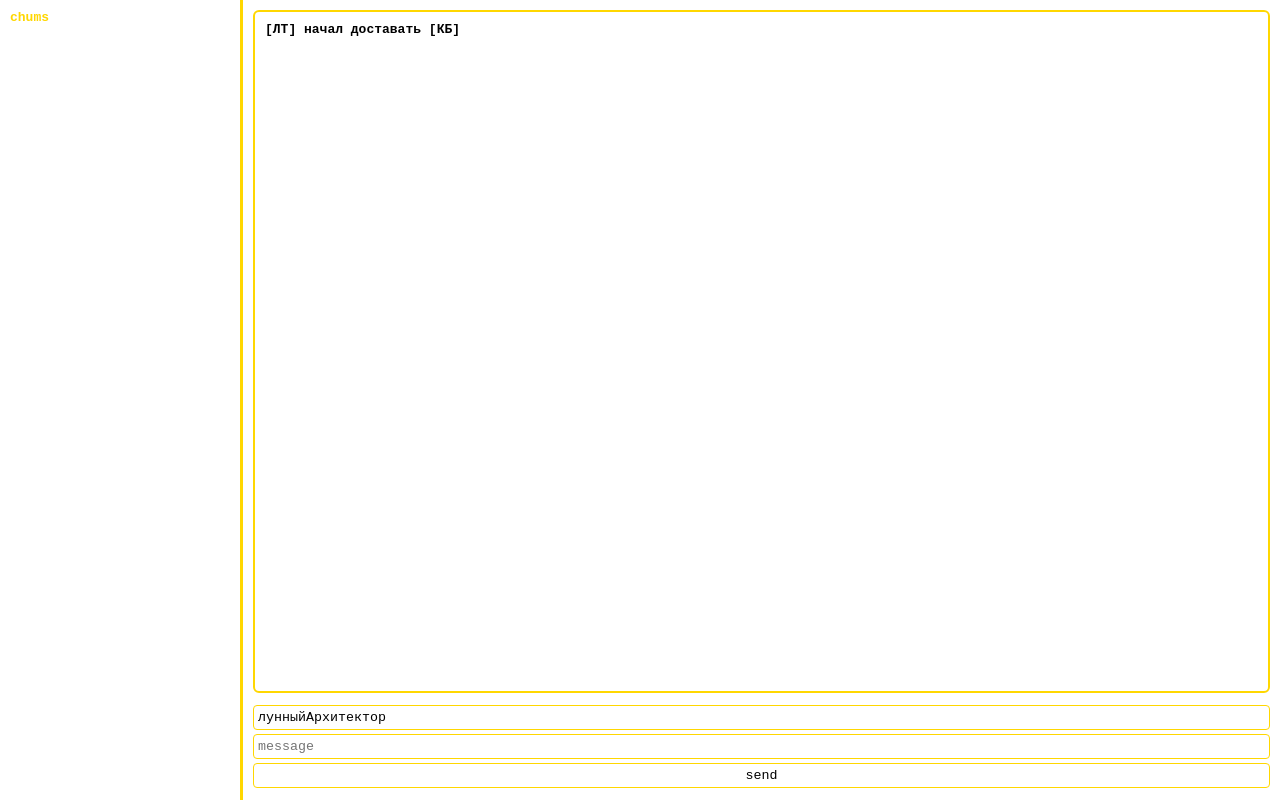
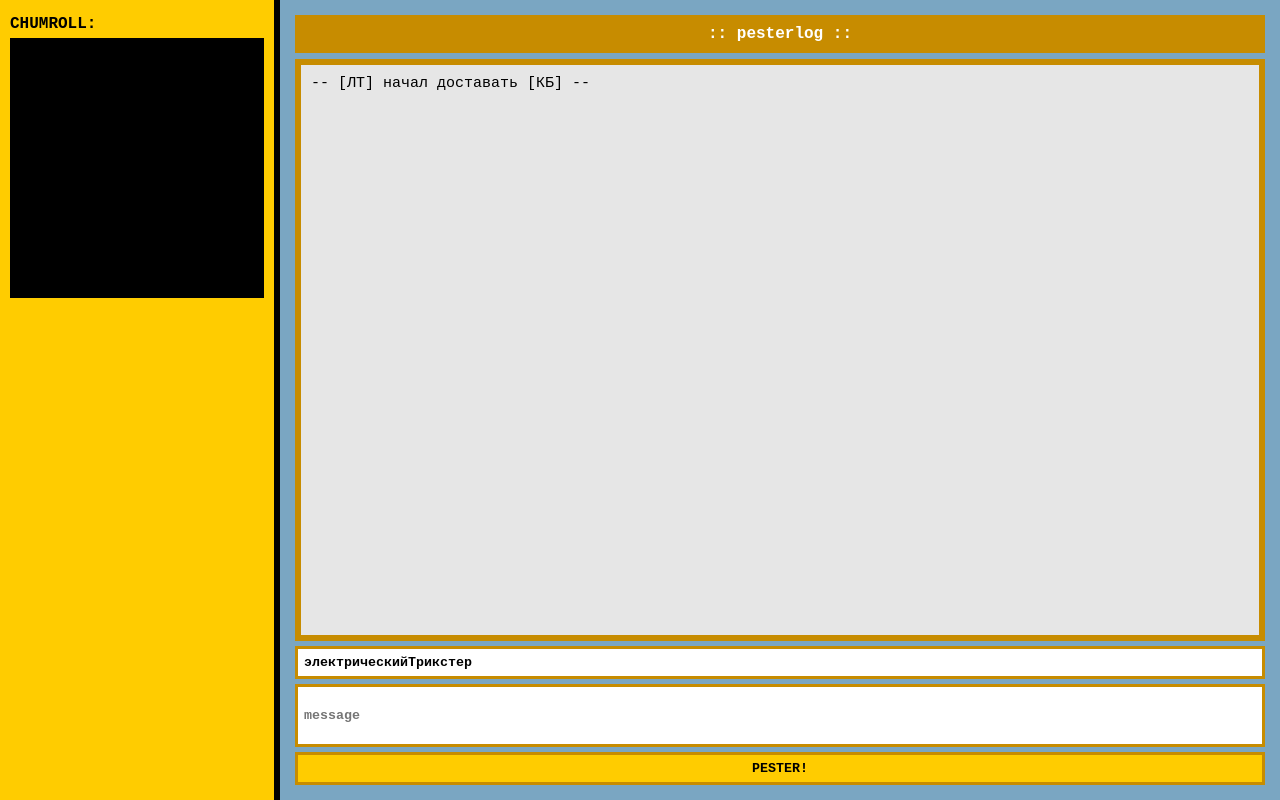
Before and after one commit to timaeusTestified-heart/pesterlog, a website: page public/index.html in a window 1280 px wide. Drawn offline with nearby package versions, Linux system fonts and the light colour scheme; no server answers.

Commit message:
Update index.html

```diff
--- a/public/index.html
+++ b/public/index.html
@@ -2,109 +2,143 @@
 <html>
 <head>
 <meta charset="UTF-8">
-<title>PesterLog Light</title>
+<title>PesterLog</title>
 <meta name="viewport" content="width=device-width, initial-scale=1.0">
 
 <style>
-/* скрываем страницу пока не загрузится */
-body {
-  visibility: hidden;
+body{
   margin:0;
-  font-family: monospace;
+  font-family:"Courier New", monospace;
   display:flex;
-  background:#fff;
-  color:#000;
   height:100vh;
+  background:#5f8fa8;
+  visibility:hidden;
+}
+body.loaded{visibility:visible}
+
+/* левая панель */
+#sidebar{
+  width:280px;
+  background:#ffcc00;
+  padding:10px;
+  box-sizing:border-box;
+  border-right:6px solid #000;
 }
 
-/* показываем страницу */
-body.loaded { visibility: visible; }
+#sidebar h4{
+  margin:5px 0;
+  font-weight:bold;
+}
 
-/* sidebar с друзьями */
-#sidebar {
-  width:220px;
-  background:#fff;
-  border-right:3px solid #FFD700;
+/* chumroll */
+#users{
+  background:#000;
+  height:250px;
+  overflow-y:auto;
+  padding:5px;
+  margin-bottom:10px;
+}
+
+.user{
+  padding:5px;
+  margin-bottom:4px;
+  cursor:pointer;
+  font-weight:bold;
+  display:flex;
+  justify-content:space-between;
+}
+
+.user:hover{
+  background:#222;
+}
+
+.status{font-size:12px}
+
+/* правая часть */
+#chat-container{
+  flex:1;
+  background:#7aa6c2;
+  padding:15px;
+  box-sizing:border-box;
+  display:flex;
+  flex-direction:column;
+}
+
+/* заголовок окна */
+.chat-header{
+  background:#c78c00;
+  color:#fff;
+  padding:6px;
+  font-weight:bold;
+  text-align:center;
+  border:4px solid #c78c00;
+  margin-bottom:6px;
+}
+
+/* окно чата */
+#chat{
+  background:#e6e6e6;
+  border:6px solid #c78c00;
+  flex:1;
   padding:10px;
   overflow-y:auto;
+  font-size:15px;
 }
-#sidebar h4 { color:#FFD700; margin-top:0; }
-.user {
-  cursor:pointer;
-  margin-bottom:5px;
+
+/* приватные */
+.private-chat{
+  border:4px solid #c78c00;
+  background:#e6e6e6;
   padding:6px;
-  border-radius:4px;
-  border:1px solid #FFD700;
-  display:flex;
-  justify-content:space-between;
-  align-items:center;
-  transition: background 0.3s;
-}
-.user:hover {background:#fffacd;}
-.status {font-size:12px;}
-
-/* контейнер чата */
-#chat-container {
-  flex:1;
-  display:flex;
-  flex-direction:column;
-  padding:10px;
-  overflow:hidden;
-}
-#chat {
-  flex:1;
-  border:2px solid #FFD700;
-  padding:10px;
-  border-radius:6px;
-  margin-bottom:10px;
-  background:#fff;
+  margin-top:10px;
+  height:200px;
   overflow-y:auto;
 }
 
-/* приватные чаты */
-.private-chat {
-  border:2px solid #FFD700;
-  padding:5px;
-  margin-top:10px;
-  height:200px;
-  overflow-y:auto;
-  border-radius:6px;
-  background:#fff;
-}
-.private-chat .messages {
-  max-height:140px;
+.private-chat .messages{
+  max-height:130px;
   overflow-y:auto;
   margin-bottom:5px;
 }
 
-/* input и кнопки */
-input, button {
-  background:#fff;
-  color:#000;
-  border:1px solid #FFD700;
-  font-family: monospace;
-  margin:2px 0;
-  padding:4px;
-  border-radius:4px;
+/* инпуты */
+input,button{
+  font-family:"Courier New", monospace;
+  font-weight:bold;
+  border:3px solid #c78c00;
+  padding:6px;
+  margin-top:5px;
 }
-button:hover {background:#fffacd;}
-.mood-buttons button {margin-right:5px; cursor:pointer;}
 
+button{
+  cursor:pointer;
+  background:#ffcc00;
+}
+
+button:hover{
+  background:#ffaa00;
+}
+
+#message{
+  height:45px;
+}
 </style>
 </head>
 
 <body>
+
 <div id="sidebar">
-  <h4>chums</h4>
+  <h4>CHUMROLL:</h4>
   <div id="users"></div>
 </div>
 
 <div id="chat-container">
+  <div class="chat-header">:: pesterlog ::</div>
   <div id="chat"></div>
 
   <input id="name" placeholder="nickname">
   <input id="message" placeholder="message">
-  <button onclick="send()">send</button>
+  <button onclick="send()">PESTER!</button>
 
   <div id="private-chats"></div>
 </div>
@@ -121,77 +155,69 @@ const usersDiv = document.getElementById("users");
 const ping = document.getElementById("ping");
 const privateChatsDiv = document.getElementById("private-chats");
 
-let nickname = "";
-let color = "";
-let mood = "";
+let nickname="";
+let color="";
+let mood="";
 
-// больше цветов для ника
-const nickColors = ["#FF4500","#1E90FF","#32CD32","#FFD700","#FF69B4","#8A2BE2","#00CED1","#FF6347","#FF1493","#00FA9A","#7FFF00","#DA70D6","#00BFFF"];
+const nickColors=["#FF4500","#1E90FF","#32CD32","#FFD700","#FF69B4","#8A2BE2","#00CED1","#FF6347","#FF1493","#00FA9A","#7FFF00","#DA70D6","#00BFFF"];
 
-// генератор ника
-const adjectives = ["виниловый","пурпурный","космический","электрический","лунный","серебряный","пылающий","туманный","шумный","голографический","кибернетический","древний"];
-const nouns = ["Демируг","Хранитель","Король","Скиталец","Трикстер","Маг","Архитектор","Тень","Призрак","Созидатель","Манипулятор","Провидец"];
+const adjectives=["виниловый","пурпурный","космический","электрический","лунный","серебряный","пылающий","туманный"];
+const nouns=["Демируг","Хранитель","Король","Скиталец","Трикстер","Маг","Архитектор","Тень"];
 
-function randomNick() {return adjectives[Math.floor(Math.random()*adjectives.length)] + nouns[Math.floor(Math.random()*nouns.length)];}
-function randomColor() {return nickColors[Math.floor(Math.random()*nickColors.length)];}
+function randomNick(){return adjectives[Math.floor(Math.random()*adjectives.length)]+nouns[Math.floor(Math.random()*nouns.length)]}
+function randomColor(){return nickColors[Math.floor(Math.random()*nickColors.length)]}
 
-// сокращения для системного сообщения
 function shortNick(nick){
-  const mapping = {
+  const map={
     "ЛунныйТрикстер":"ЛТ",
-    "КорольБотанов":"КБ",
-    "ЭлектрическийМаг":"ЭМ",
-    "Скиталец":"СК",
-    "Хранитель":"ХР",
-    "Призрак":"ПР",
-    "Созидатель":"СЗ",
-    "Архитектор":"АР"
-    // добавь свои ники здесь
+    "КорольБотанов":"КБ"
   };
-  return mapping[nick] || nick.slice(0,2).toUpperCase();
+  return map[nick]||nick.slice(0,2).toUpperCase();
 }
 
-// загрузка сохраненного ника и цвета
-window.onload = ()=>{
-  let savedNick = localStorage.getItem("pesterNick");
-  let savedColor = localStorage.getItem("pesterColor");
-  let savedMood = localStorage.getItem("pesterMood");
-  if(savedNick && savedColor){nickname=savedNick;color=savedColor;}
-  else {nickname=randomNick();color=randomColor();localStorage.setItem("pesterNick",nickname);localStorage.setItem("pesterColor",color);}
-  if(savedMood){mood=savedMood;} else {mood="😃";localStorage.setItem("pesterMood",mood);}
-  document.getElementById("name").value = nickname;
+window.onload=()=>{
+  let savedNick=localStorage.getItem("pesterNick");
+  let savedColor=localStorage.getItem("pesterColor");
+  let savedMood=localStorage.getItem("pesterMood");
 
-  // системное сообщение при начале
-  const systemMsg = `[${shortNick("ЛунныйТрикстер")}] начал доставать [${shortNick("КорольБотанов")}]`;
-  const div = document.createElement("div");
-  div.innerHTML = `<strong style="color:#000">${systemMsg}</strong>`;
-  chat.appendChild(div);
+  if(savedNick&&savedColor){nickname=savedNick;color=savedColor;}
+  else{
+    nickname=randomNick();
+    color=randomColor();
+    localStorage.setItem("pesterNick",nickname);
+    localStorage.setItem("pesterColor",color);
+  }
+
+  mood=savedMood||"😃";
+  localStorage.setItem("pesterMood",mood);
+
+  document.getElementById("name").value=nickname;
+
+  const sys=document.createElement("div");
+  sys.innerHTML=`-- [${shortNick("ЛунныйТрикстер")}] начал доставать [${shortNick("КорольБотанов")}] --`;
+  chat.appendChild(sys);
 
   socket.emit("join",{name:nickname,color:color,mood:mood});
-
-  document.body.classList.add('loaded');
+  document.body.classList.add("loaded");
 };
 
-// запрещаем менять цвет через input
-document.getElementById("name").addEventListener("change", ()=>{
-  nickname = document.getElementById("name").value;
+document.getElementById("name").addEventListener("change",()=>{
+  nickname=document.getElementById("name").value;
   localStorage.setItem("pesterNick",nickname);
   socket.emit("join",{name:nickname,color:color,mood:mood});
 });
 
-// отправка сообщения
 function send(){
-  const message = document.getElementById("message").value;
-  if(!nickname||!message) return;
+  const message=document.getElementById("message").value;
+  if(!nickname||!message)return;
   socket.emit("chat message",{name:nickname,color:color,message:message});
   document.getElementById("message").value="";
 }
 
-// список друзей и настроение
 socket.on("user list",(users)=>{
   usersDiv.innerHTML="";
   users.forEach(user=>{
-    if(user.name===nickname) return;
+    if(user.name===nickname)return;
     const div=document.createElement("div");
     div.className="user";
     div.innerHTML=`<span style="color:${user.color}">${user.name}</span><span class="status">${user.mood}</span>`;
@@ -200,19 +226,16 @@ socket.on("user list",(users)=>{
   });
 });
 
-// приватные чаты
 let openChats={};
 
 function openPrivateChat(to,toColor){
-  if(openChats[to]) return;
+  if(openChats[to])return;
   const chatDiv=document.createElement("div");
   chatDiv.className="private-chat";
-  chatDiv.innerHTML=`<strong style="color:${toColor}">${to}</strong><div class="messages"></div>
-  <input placeholder="message"><div class="mood-buttons">
-  <button onclick="sendPrivateMood('${to}','😃')">😃</button>
-  <button onclick="sendPrivateMood('${to}','😡')">😡</button>
-  <button onclick="sendPrivateMood('${to}','😴')">😴</button>
-  </div><button class="send-btn">send</button>`;
+  chatDiv.innerHTML=`<strong style="color:${toColor}">${to}</strong>
+  <div class="messages"></div>
+  <input placeholder="message">
+  <button class="send-btn">PESTER!</button>`;
   privateChatsDiv.appendChild(chatDiv);
   openChats[to]=chatDiv;
 
@@ -222,35 +245,27 @@ function openPrivateChat(to,toColor){
 
   button.onclick=()=>{
     const msg=input.value;
-    if(!msg) return;
+    if(!msg)return;
     socket.emit("private message",{from:nickname,to,message:msg,color});
     input.value="";
   };
 
   socket.on("private message",(data)=>{
-    if((data.from===nickname && data.to===to)||(data.from===to && data.to===nickname)){
+    if((data.from===nickname&&data.to===to)||(data.from===to&&data.to===nickname)){
       const div=document.createElement("div");
-      div.innerHTML=`<span style="color:${data.color}">${data.from}:</span> ${data.message}`;
+      div.innerHTML=`<span style="color:${data.color};font-weight:bold">${data.from}:</span> ${data.message}`;
       messagesDiv.appendChild(div);
-      messagesDiv.scrollTop = messagesDiv.scrollHeight;
+      messagesDiv.scrollTop=messagesDiv.scrollHeight;
     }
   });
 }
 
-// кнопки настроения приватного чата
-function sendPrivateMood(to,emoji){
-  mood=emoji;
-  localStorage.setItem("pesterMood",mood);
-  socket.emit("update mood",{mood:emoji});
-}
-
-// общий чат
 socket.on("chat message",(data)=>{
   const div=document.createElement("div");
-  div.innerHTML=`<span style="color:${data.color}">${data.name}:</span> ${data.message}`;
+  div.innerHTML=`<span style="color:${data.color};font-weight:bold">${data.name}:</span> ${data.message}`;
   chat.appendChild(div);
   ping.play();
-  chat.scrollTop = chat.scrollHeight;
+  chat.scrollTop=chat.scrollHeight;
 });
 </script>
 
```
